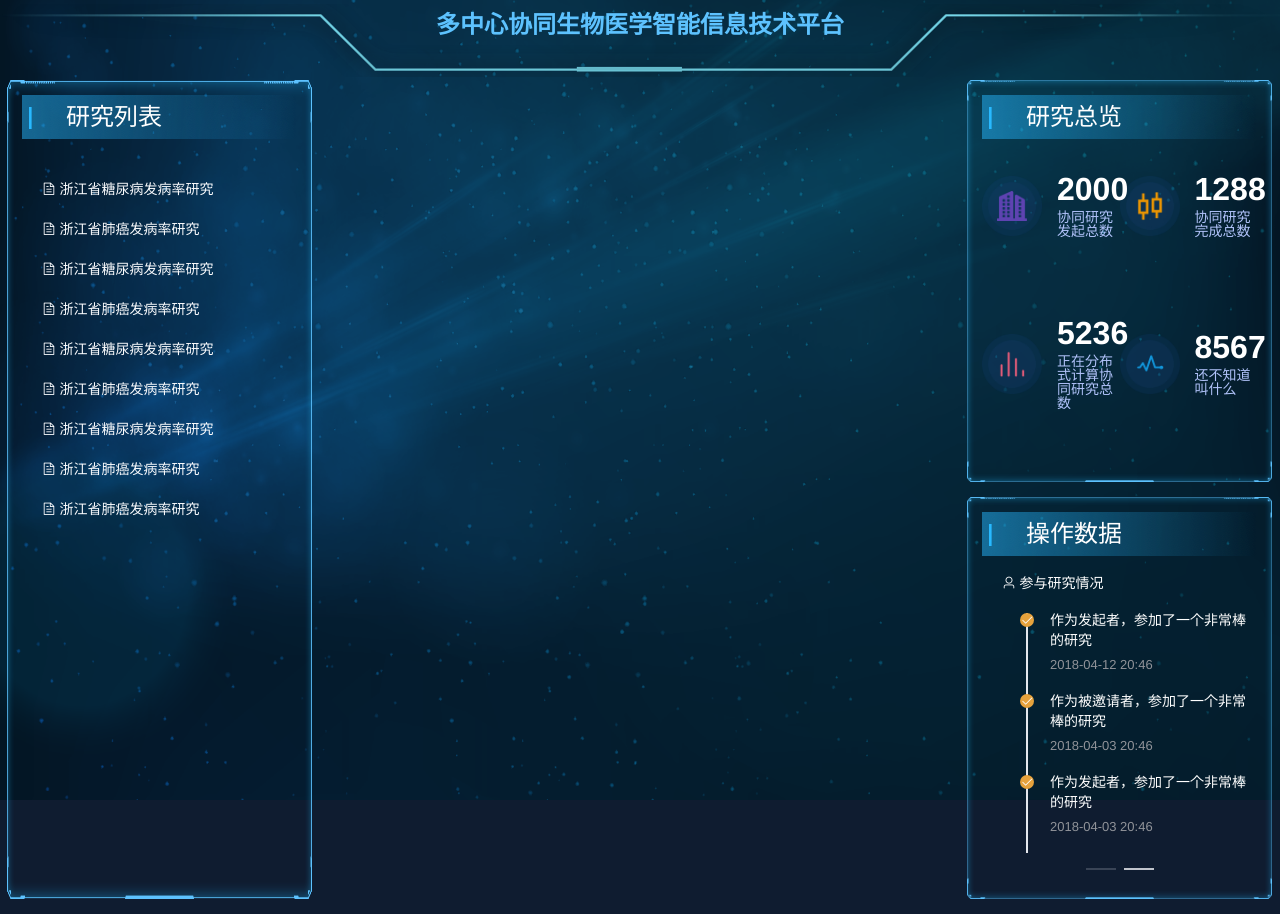
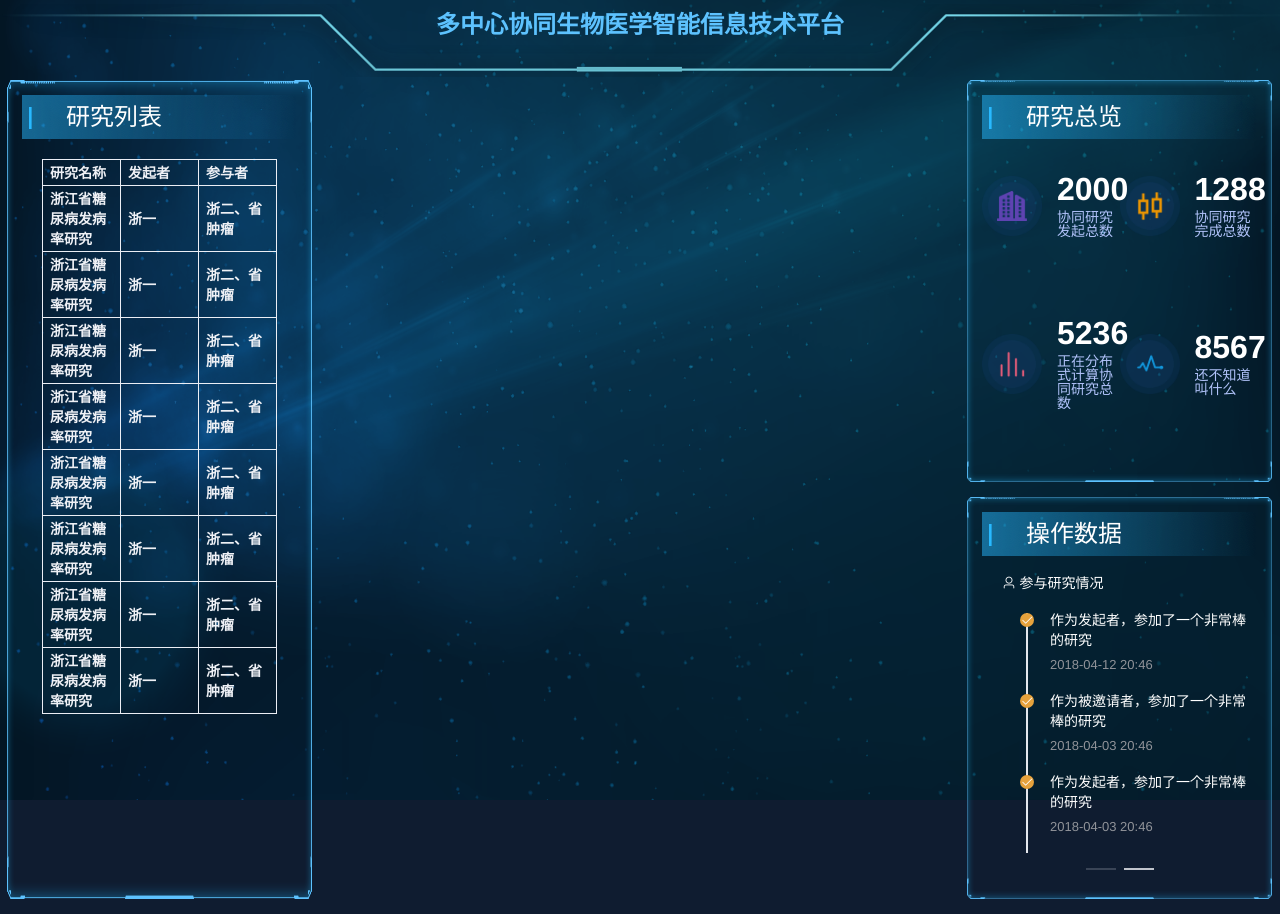
Before and after one commit to kira231/mcpServiceDemo, a Vue app: page / in a window 1280 px wide. Built offline with nearby package versions, Linux system fonts and the light colour scheme.

Commit message:
研究列表修改

```diff
--- a/src/components/main.vue
+++ b/src/components/main.vue
@@ -16,7 +16,19 @@
                 </div>
                 <el-row style="height:80%">
                   <el-row style="margin:20px">
-                    <div class="block"
+                    <table class="gridtable">
+                      <tr>
+                        <th>研究名称</th>
+                        <th>发起者</th>
+                        <th>参与者</th>
+                      </tr>
+                      <tr v-for="(content, index) in contents">
+                        <th>{{ content.name }}</th>
+                        <th>{{ content.initiator }}</th>
+                        <th>{{ content.participator }}</th>
+                      </tr>
+                    </table>
+                    <!-- <div class="block"
                          v-for="(content,index) in contents"
                          :key="index">
                       <el-row type="flex"
@@ -24,7 +36,7 @@
                               style="margin-top:20px">
                         <span class="demonstration"><i class="el-icon-document"> {{ content }}</i></span>
                       </el-row>
-                    </div>
+                    </div> -->
                   </el-row>
                 </el-row>
               </div>
@@ -306,9 +318,47 @@ export default {
         icon: 'el-icon-check',
         color: '#E6A23C'
       }],
-      contents: ['浙江省糖尿病发病率研究', '浙江省肺癌发病率研究', '浙江省糖尿病发病率研究',
-        '浙江省肺癌发病率研究', '浙江省糖尿病发病率研究', '浙江省肺癌发病率研究',
-        '浙江省糖尿病发病率研究', '浙江省肺癌发病率研究', '浙江省肺癌发病率研究',
+      contents: [
+        {
+          name: '浙江省糖尿病发病率研究',
+          initiator: '浙一',
+          participator: '浙二、省肿瘤',
+        },
+        {
+          name: '浙江省糖尿病发病率研究',
+          initiator: '浙一',
+          participator: '浙二、省肿瘤',
+        },
+        {
+          name: '浙江省糖尿病发病率研究',
+          initiator: '浙一',
+          participator: '浙二、省肿瘤',
+        },
+        {
+          name: '浙江省糖尿病发病率研究',
+          initiator: '浙一',
+          participator: '浙二、省肿瘤',
+        },
+        {
+          name: '浙江省糖尿病发病率研究',
+          initiator: '浙一',
+          participator: '浙二、省肿瘤',
+        },
+        {
+          name: '浙江省糖尿病发病率研究',
+          initiator: '浙一',
+          participator: '浙二、省肿瘤',
+        },
+        {
+          name: '浙江省糖尿病发病率研究',
+          initiator: '浙一',
+          participator: '浙二、省肿瘤',
+        },
+        {
+          name: '浙江省糖尿病发病率研究',
+          initiator: '浙一',
+          participator: '浙二、省肿瘤',
+        },
       ],
     }
   },
@@ -372,4 +422,28 @@ export default {
   height: 30px;
   font-size: 15px;
 }
+table.gridtable {
+  font-family: verdana, arial, sans-serif;
+  font-size: 14px;
+  color: #333333;
+  border-collapse: collapse;
+  width: 100%;
+  table-layout: fixed;
+  word-wrap: break-word;
+}
+table.gridtable th {
+  border: 1px solid rgb(235, 238, 245);
+  padding: 3px 7px 2px 7px;
+  /* background-color: #eeeeee; */
+  color: #eef0f5;
+  width: 30%;
+}
+table.gridtable td {
+  border: 1px solid rgb(235, 238, 245);
+  padding: 3px 7px 2px 7px;
+  background-color: #ffffff;
+  width: 70%;
+  word-wrap: break-word;
+  text-align: center;
+}
 </style>
```
Also changed, not shown: package.json (line endings or trailing spaces).
